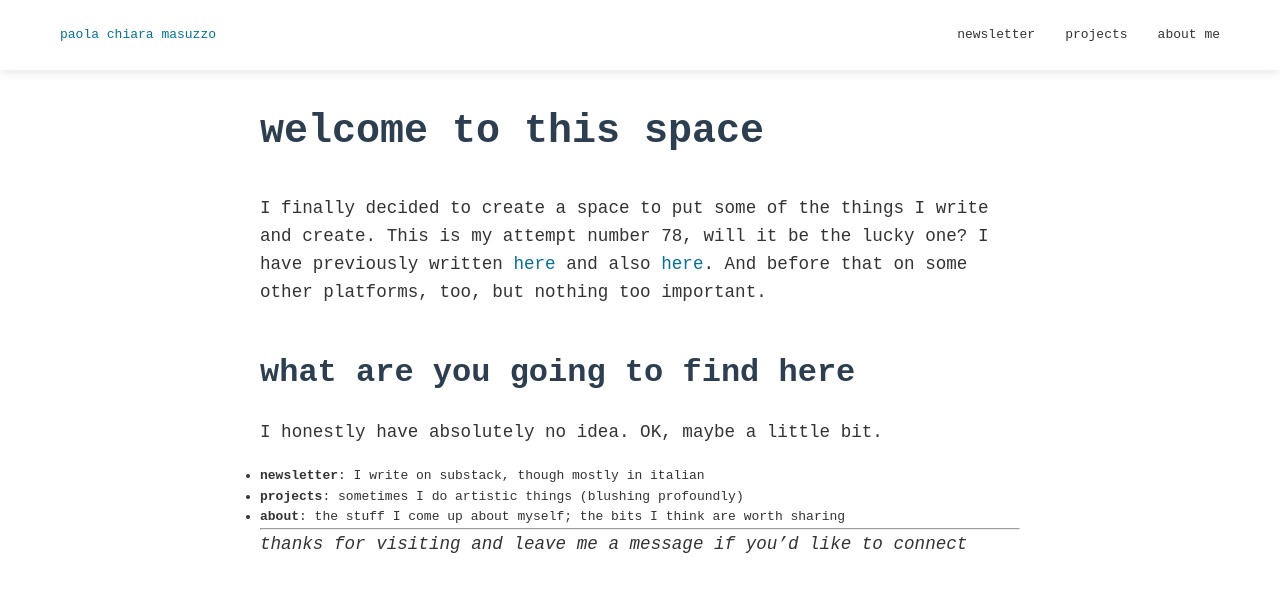
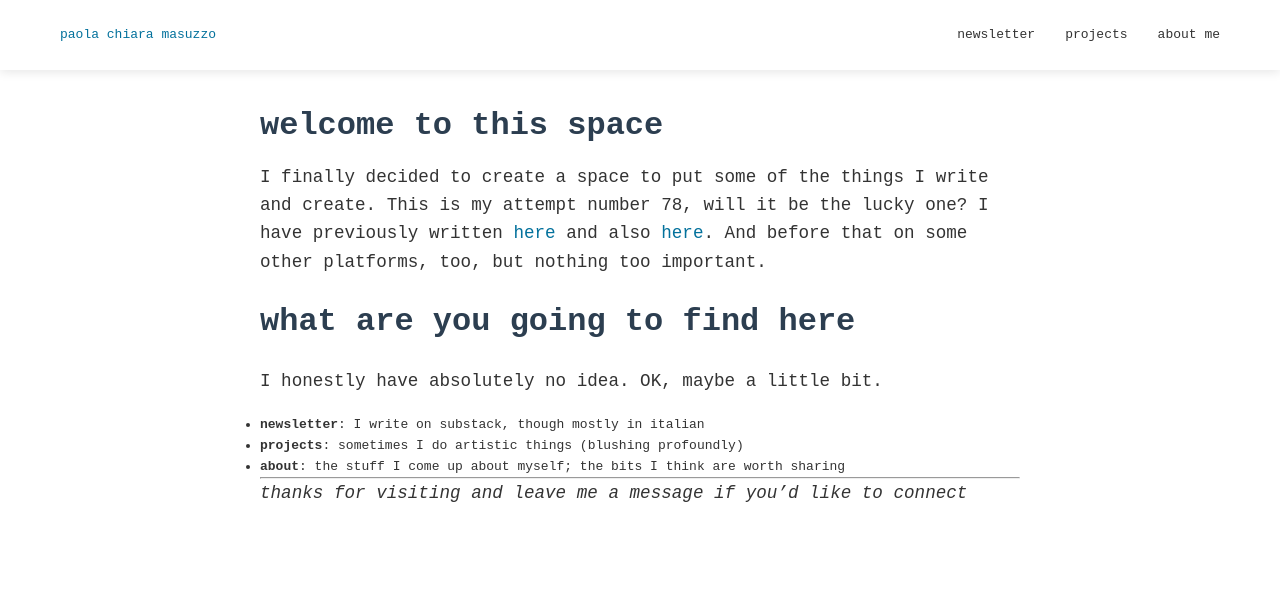
Before and after one commit to pcmasuzzo/pcmasuzzo.github.io, a Jekyll site: the page built from index.md, in a window 1280 px wide and 900 px high. Shown: the top 592 px of the window. Built offline with Jekyll 4.4.1, drawn with Linux system fonts in a browser that asks for light colours.

Commit message:
gallery edits

```diff
--- a/_layouts/default.html
+++ b/_layouts/default.html
@@ -40,5 +40,7 @@
         <img id="modal-image" src="" alt="">
         <span class="arrow right-arrow">&#10095;</span>
     </div>
+
+    <!--script src="{{ site.baseurl }}/assets/js/gallery-lightbox.js"></script>
 </body>
 </html>
--- a/css/style.css
+++ b/css/style.css
@@ -141,18 +141,18 @@ h3 {
 }
 
 h1 {
-  font-size: 2.5rem;
-  margin-bottom: 30px;
+  font-size: 2rem;
+  margin-bottom: 0.75rem;
 }
 
 h2 {
   font-size: 2rem;
-  margin-top: 40px;
+  margin-top: 0.75rem;
 }
 
 h3 {
   font-size: 1.5rem;
-  margin-top: 30px;
+  margin-top: 1rem;
 }
 
 p {
```
Also changed, not shown: assets/images/cancer/chemo-pills/chemo-collage.jpg (added).
